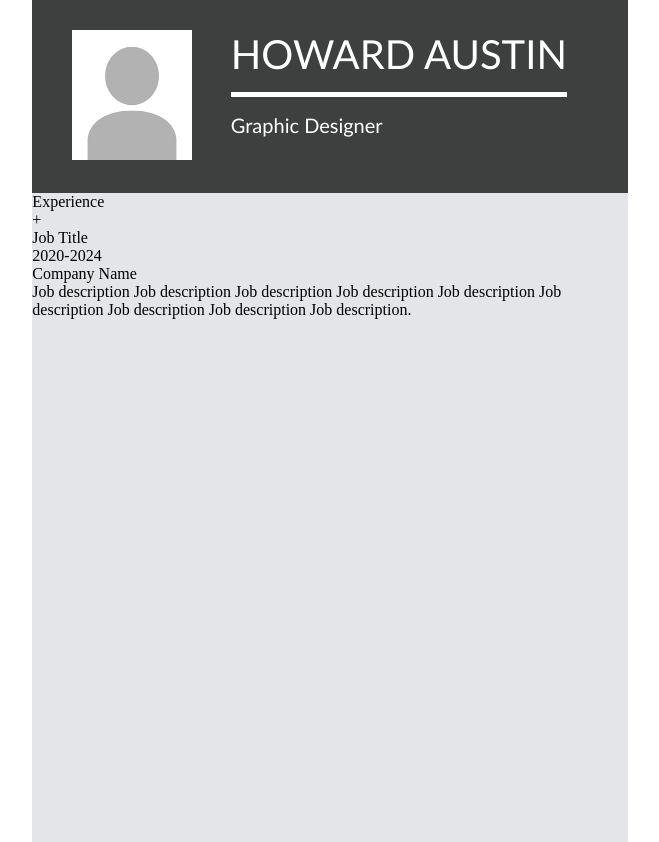
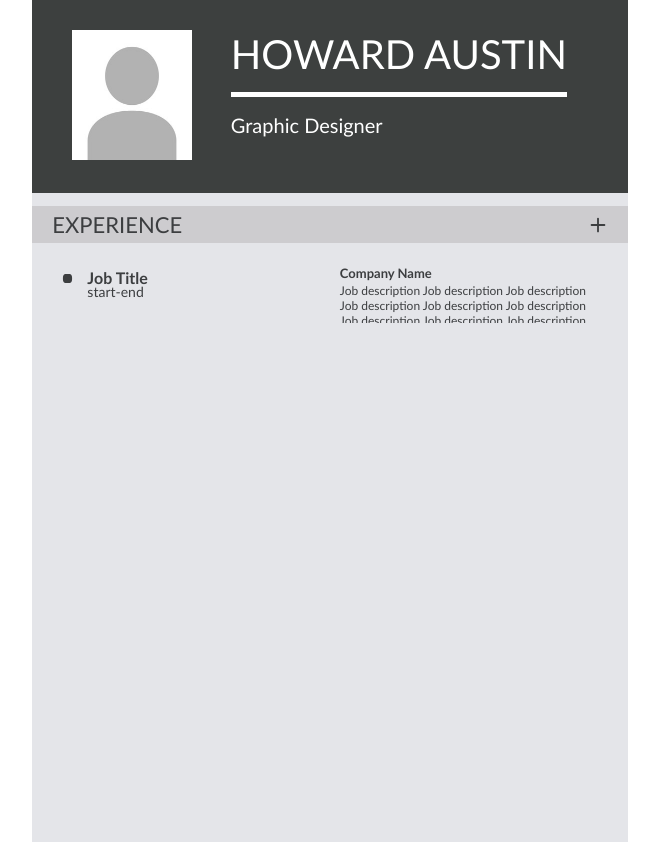
Before and after one commit to reda777/cv-project, a React (Create React App) app: page / in a window 1280 px wide. Shown: the whole page, without its empty margins (310-969 px from the left). Built offline with nearby package versions, Linux system fonts and the light colour scheme.

Commit message:
Finish Experience part

```diff
--- a/src/components/Experience.js
+++ b/src/components/Experience.js
@@ -8,7 +8,7 @@ class Experience extends Component{
       rows: [{
         id: 0,
         jobTitle: 'Job Title',
-        jobYears: '2020-2024',
+        jobYears: 'start-end',
         jobCompany: 'Company Name',
         jobDesc: 'Job description Job description Job description Job description Job description Job description Job description Job description Job description.',
       }],
@@ -51,7 +51,7 @@ class Experience extends Component{
         rows: state.rows.concat({
           id: state.rows.length,
           jobTitle: 'Job Title',
-          jobYears: '2020-2024',
+          jobYears: 'start-end',
           jobCompany: 'Company Name',
           jobDesc: 'Job description Job description Job description Job description Job description Job description Job description Job description Job description.',
         })
@@ -86,7 +86,7 @@ class Experience extends Component{
     const renderPart=this.state.renderPart;
     const renderId=this.state.renderId;
     let jobDescDiv=(renderPart==='jobDesc' && renderId===id)?
-                  (<input type='text' id='jobDesc' value={this.state.rows[id].jobDesc} onChange={this.handleChange} onKeyDown={this.handleEnter}/>):
+                  (<textarea type='text' id='jobDesc' value={this.state.rows[id].jobDesc} onChange={this.handleChange} onKeyDown={this.handleEnter}/>):
                   (<div className='jobDesc' onClick={this.handleClick}>{this.state.rows[id].jobDesc}</div>);
     return jobDescDiv;
   }
@@ -94,10 +94,14 @@ class Experience extends Component{
     return this.state.rows.map((row,index)=>{
       return (
         <div className='experienceRow' data-id={index} key={index}>
-          <div className='square'></div>
+          <div className='square'>
+            <svg xmlns="http://www.w3.org/2000/svg" viewBox="0 0 24 24">
+              <path fillRule="evenodd" d="M7.25 2.388C8.55 2.099 10.124 2 12 2s3.451.1 4.75.388c1.31.291 2.399.788 3.236 1.626.838.837 1.335 1.926 1.626 3.236C21.901 8.55 22 10.124 22 12s-.1 3.451-.388 4.75c-.291 1.31-.788 2.399-1.626 3.236-.837.838-1.926 1.335-3.236 1.626-1.299.289-2.874.388-4.75.388s-3.451-.1-4.75-.388c-1.31-.291-2.399-.788-3.236-1.626-.838-.837-1.335-1.926-1.626-3.236C2.099 15.45 2 13.876 2 12s.1-3.451.388-4.75c.291-1.31.788-2.399 1.626-3.236.837-.838 1.926-1.335 3.236-1.626Z" clipRule="evenodd"/>
+            </svg>
+          </div>
           {this.renderJobTitle(index)}
+          {this.renderJobCompany(index)}
           {this.renderJobYears(index)}
-          {this.renderJobCompany(index)}
           {this.renderJobDesc(index)}
         </div>
       );
@@ -108,10 +112,16 @@ class Experience extends Component{
     return (
       <div className='experience'>
         <div className='title'>
-          <div className='titleText'>Experience</div>
-          <div className='addExp' onClick={this.handleAdd}><span>+</span></div>
+          <div className='titleText'>EXPERIENCE</div>
+          <div className='addExp'>
+            <svg  onClick={this.handleAdd} xmlns="http://www.w3.org/2000/svg" viewBox="0 0 24 24">
+              <path fillRule="evenodd" d="M12 4a1 1 0 0 1 1 1v6h6a1 1 0 1 1 0 2h-6v6a1 1 0 1 1-2 0v-6H5a1 1 0 1 1 0-2h6V5a1 1 0 0 1 1-1Z" clipRule="evenodd"/>
+            </svg>
+          </div>
         </div>
-        {rows}
+        <div className='rows'>
+          {rows}
+        </div>
       </div>
     );
   }
--- a/src/styles/index.css
+++ b/src/styles/index.css
@@ -18,12 +18,12 @@ body {
     width: calc(8.2677 * 72px);
     height: calc(11.6929 * 72px);
     background-color: var(--body-bg-color);
+    font-family: var(--header-font);
 }
 /*** Header ***/
 .header{
     background-color: var(--header-bg-color);
     color: var(--header-font-color);
-    font-family: var(--header-font);
 }
 .header form{
     display: grid;
@@ -80,3 +80,95 @@ body {
 	z-index: -1;
 }
 /*** Header ***/
+/*** Experience ***/
+.experience{
+    display: flex;
+    justify-content: center;
+    align-items: center;
+    flex-direction: column;
+    padding-top: 13px;
+    color: var(--main-font-color);
+}
+.experience .title{
+    display: grid;
+    grid-template-columns: 1fr 50px;
+    background-color: var(--title-bg-color);
+    font-size: 22px;
+    box-sizing: border-box;
+    width: 100%;
+    height: calc(27px + 10px);
+    padding: 5px 5px 5px 20px;
+}
+.experience .addExp{
+    display: flex;
+    justify-content: center;
+    align-items: center;
+}
+.experience .addExp svg{
+    display: inline-block;
+    width: 22px;
+    cursor: pointer;
+}
+.experience .addExp svg path,
+.experience .square svg path{
+    fill: var(--main-font-color);
+}
+.experience .rows{
+    padding: 15px 20px 0 20px;
+    width: 100%;
+    box-sizing: border-box;
+}
+.experience .experienceRow{
+    height: calc(60px + 5px);
+    display: grid;
+    grid-template-columns: 30px calc((555px - 30px - 20px) / 2) calc((555px + 20px - 30px) / 2);
+    grid-template-rows: 20px 40px;
+    padding: 5px 0 0 0;
+    width: 100%;
+    box-sizing: border-box;
+}
+.experience .square{
+    grid-row: 1/3;
+    display: flex;
+    justify-content: center;
+    align-items: flex-start;
+    padding-top: 10px;
+}
+.experience .square svg{
+    display: inline-block;
+    width: 11px;
+}
+.experience .jobTitle{
+    padding: 5px 5px;
+    font-weight: 600;
+}
+.experience .jobYears{
+    font-size: 14px;
+    padding: 0 5px;
+}
+.experience .jobCompany{
+    font-weight: 600;
+    padding: 0 5px;
+    font-size: 13px;
+    display: flex;
+    align-items: center;
+}
+.experience .jobDesc{
+    font-size: 12px;
+    padding: 0 5px;
+    line-height: normal;
+    overflow: hidden;
+}
+.experience input[type="text"] {
+    font-family: var(--header-font);
+    width: auto;
+    height: fit-content;
+    margin-right: 5px;
+}
+.experience textarea {
+    font-family: var(--header-font);
+    width: 279px;
+    height: 52px;
+    margin-right: 5px;
+}
+/*** Experience ***/
```
